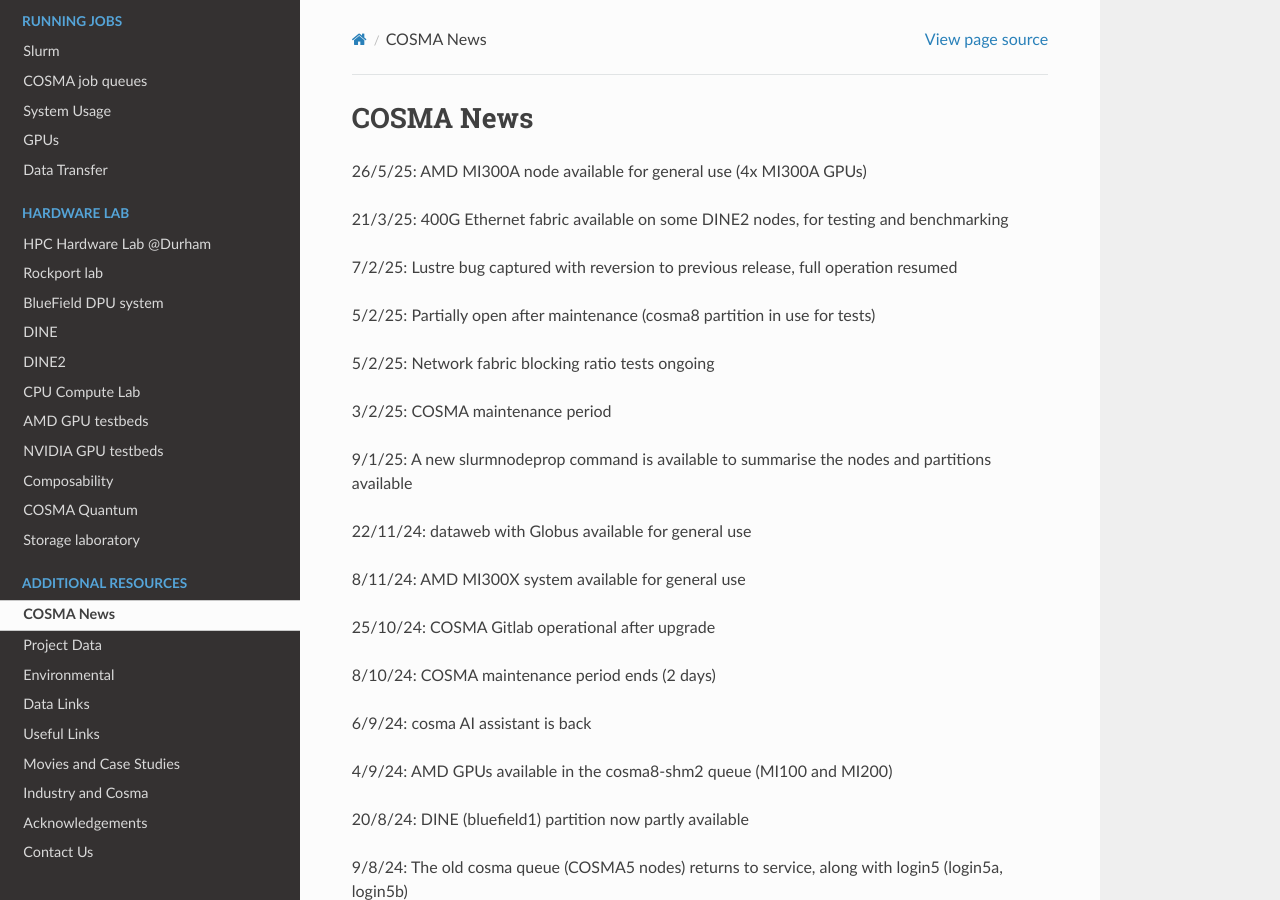
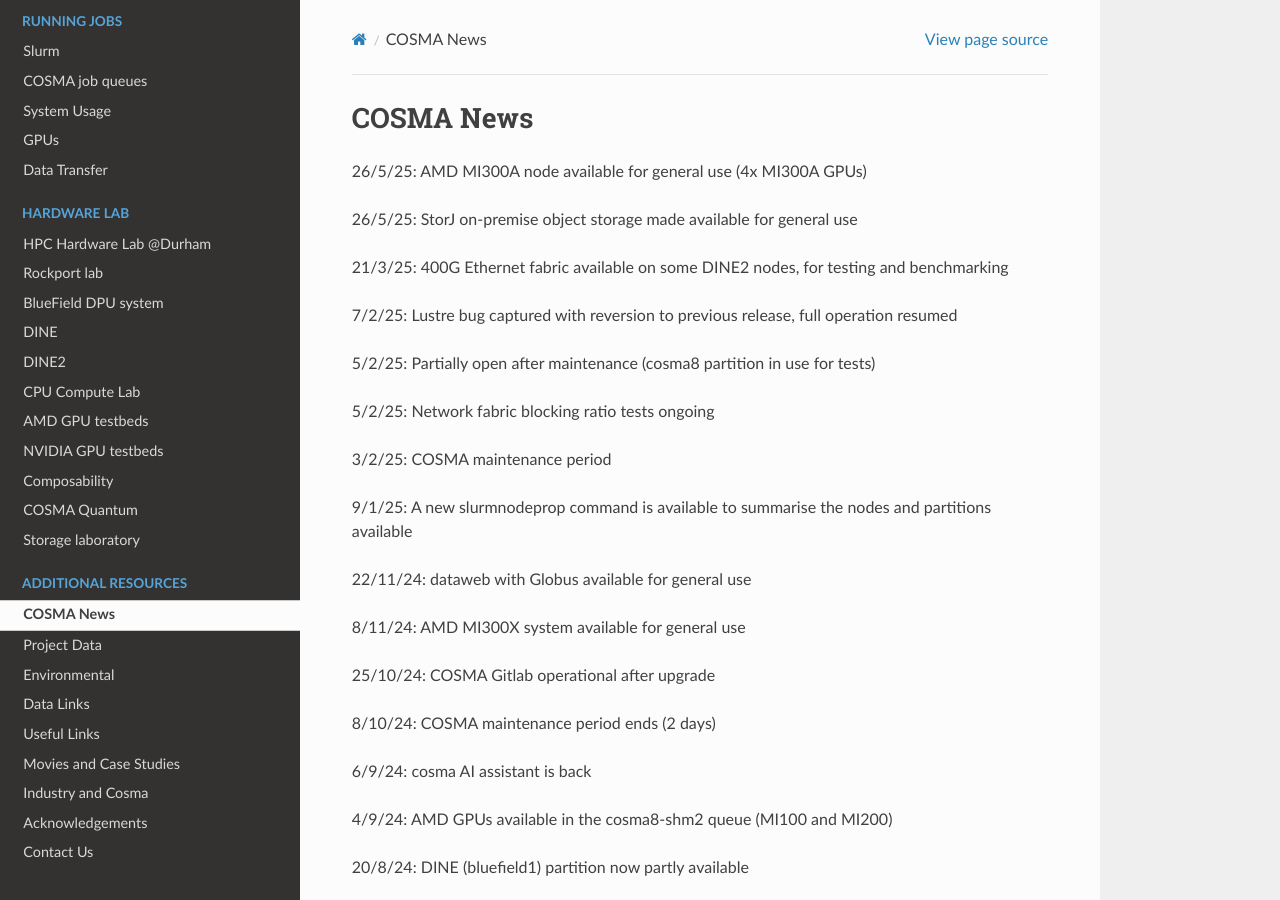
Before and after one commit to agb32/cosmadoc, a Sphinx documentation site: the page built from docs/source/news.md, in a window 1280 px wide and 900 px high. Built offline with Sphinx 7.4.7 and the Read the Docs theme 3.1.0, drawn with Linux system fonts in a browser that asks for light colours.

Commit message:
news-updated

```diff
--- a/docs/source/news.md
+++ b/docs/source/news.md
@@ -1,6 +1,8 @@
 # COSMA News
 
 26/5/25: AMD MI300A node available for general use (4x MI300A GPUs)
+
+26/5/25: StorJ on-premise object storage made available for general use
 
 21/3/25: 400G Ethernet fabric available on some DINE2 nodes, for testing and benchmarking
 
```
